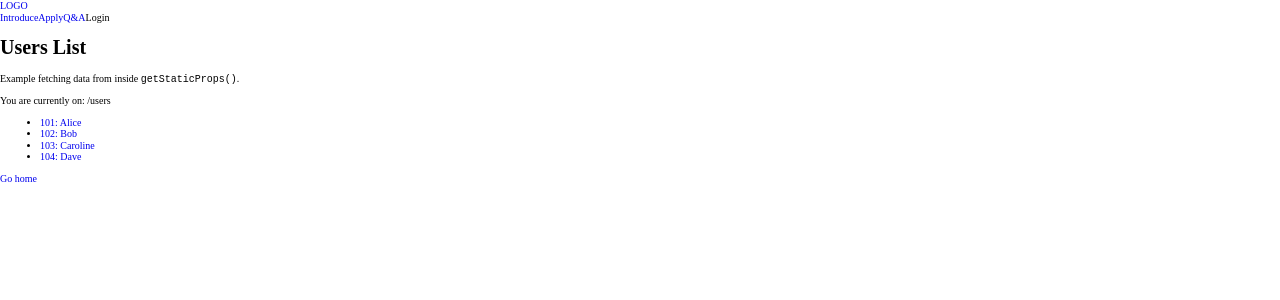
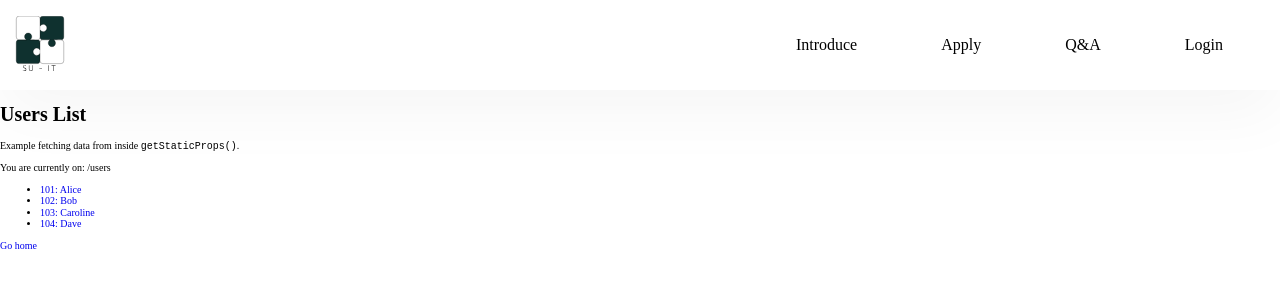
Before and after one commit to dhwldwld/SU-IT, a Next.js app: page /users in a window 1280 px wide. Shown: the top 300 px of the page. Built offline with nearby package versions, Linux system fonts and the light colour scheme.

Commit message:
add Navbar and mixin etc

```diff
--- a/package.json
+++ b/package.json
@@ -11,6 +11,7 @@
     "next": "latest",
     "react": "^17.0.2",
     "react-dom": "^17.0.2",
+    "react-icons": "^4.2.0",
     "styled-components": "^5.3.0",
     "styled-normalize": "^8.0.7"
   },
--- a/pages/about.tsx
+++ b/pages/about.tsx
@@ -1,5 +1,5 @@
 import Link from 'next/link'
-import Layout from '../src/components/Layout'
+import Layout from '../src/components/Layout/Layout'
 
 const AboutPage = () => (
   <Layout title="About | Next.js + TypeScript Example">
--- a/pages/index.tsx
+++ b/pages/index.tsx
@@ -1,8 +1,9 @@
 import Link from 'next/link'
-import Layout from '../src/components/Layout'
+import Layout from '../src/components/Layout/Layout'
 
 const IndexPage = () => (
   <Layout title="Home | Next.js + TypeScript Example">
+
   </Layout>
 )
 
--- a/pages/users/[id].tsx
+++ b/pages/users/[id].tsx
@@ -2,7 +2,7 @@ import { GetStaticProps, GetStaticPaths } from 'next'
 
 import { User } from '../../interfaces'
 import { sampleUserData } from '../../src/utils/sample-data'
-import Layout from '../../src/components/Layout'
+import Layout from '../../src/components/Layout/Layout'
 import ListDetail from '../../src/components/ListDetail'
 
 type Props = {
--- a/pages/users/index.tsx
+++ b/pages/users/index.tsx
@@ -3,7 +3,7 @@ import Link from 'next/link'
 
 import { User } from '../../interfaces'
 import { sampleUserData } from '../../src/utils/sample-data'
-import Layout from '../../src/components/Layout'
+import Layout from '../../src/components/Layout/Layout'
 import List from '../../src/components/List'
 
 type Props = {
--- a/src/components/Layout.tsx
+++ /dev/null
@@ -1,46 +0,0 @@
-import React, { useState, ReactNode } from 'react'
-import Link from 'next/link'
-import Head from 'next/head'
-
-type Props = {
-  children?: ReactNode
-  title?: string
-}
-
-const Layout = ({ children, title = 'This is the default title' }: Props) => {
-  const [CreateModal, setCreateModal] = useState<boolean>(false);
-  const openModal = () => {setCreateModal(!CreateModal)};
-  return (
-    <div>
-      <Head>
-        <title>{title}</title>
-        <meta charSet="utf-8" />
-        <meta name="viewport" content="initial-scale=1.0, width=device-width" />
-      </Head>
-      <header>
-        <nav>
-          <div>
-            <Link href="/">
-              <a>LOGO</a>
-            </Link>
-          </div>
-          <div>
-            <Link href="/#Introduce">
-              <a>Introduce</a>
-            </Link>
-            <Link href="/#Apply">
-              <a>Apply</a>
-            </Link>
-            <Link href="/#Q&A">
-              <a>Q&A</a>
-            </Link>
-            <a onClick={() => openModal()}>Login</a>
-          </div>
-          {/* | <a href="/api/users">Users API</a> */}
-        </nav>
-      </header>
-      {children}
-    </div>
-  )
-}
-export default Layout
--- /dev/null
+++ b/src/components/Layout/Layout.tsx
@@ -0,0 +1,24 @@
+import React, { useState, ReactNode } from 'react'
+import Head from 'next/head'
+
+import Navbar from '../Navbar/Navbar'
+
+type Props = {
+  children?: ReactNode
+  title?: string
+}
+
+const Layout = ({ children, title = 'This is the default title' }: Props) => {
+  return (
+    <div>
+      <Head>
+        <title>{title}</title>
+        <meta charSet="utf-8" />
+        <meta name="viewport" content="initial-scale=1.0, width=device-width" />
+      </Head>
+      <Navbar />
+      {children}
+    </div>
+  )
+}
+export default Layout
--- /dev/null
+++ b/src/components/Navbar/Navbar.tsx
@@ -0,0 +1,84 @@
+import React,{ useState,useEffect } from 'react'
+import Image from 'next/image'
+import Link from 'next/link'
+import styled,{ css } from 'styled-components'
+import { FaBars } from 'react-icons/fa'
+
+import * as mixin from '../../styles/mixin'
+
+const Container = styled.div`
+  position: sticky;
+  top: 0;
+  width: 100%;
+  z-index: 3;
+  box-shadow: 0px 24px 64px rgba(0, 0, 0, 0.04);
+  height: 9rem;
+  transition: .4s;
+  ${mixin.Tablet(css`
+        height: 7rem;
+  `)}
+`
+const Wrapper = styled.div`
+  display: flex;
+  justify-content: space-between;
+  align-items: center;
+  max-width: ${({theme}) => theme.deviceSizes.DesktopM};
+  height: 100%;
+  margin: 0 auto;
+  padding: 0 15px;
+`
+const NavLogo = styled.div``
+const NavImg = styled.div``
+const NavList = styled.div`
+  display: flex;
+  align-items: center;
+  height: 100%;
+`
+const NavItem = styled.a`
+  display: flex;
+  align-items: center;
+  height: 100%;
+  padding: 0 42px;
+  font-size: ${({theme}) => theme.fontSize.middleText};
+  &:hover {
+    border-bottom: 3px solid ${({theme}) => theme.colors.primary};
+  }
+  &:active {
+    border-bottom: 3px solid ${({theme}) => theme.colors.primary};
+  }
+`
+
+const Navbar = () => {
+    const [isMobile, setIsMobile] = useState<boolean>(false);
+    return (
+        <Container>
+        <Wrapper>
+          <NavLogo>
+            <Link href="/">
+              <a><Image src="/images/logo-suit.svg" alt="Logo_SU-IT" width={50} height={55} /></a>
+            </Link>
+          </NavLogo>
+          {isMobile ? (
+              <NavImg>
+                  <FaBars/>
+              </NavImg>
+          ):(
+                <NavList>
+                    <Link href="/#Introduce">
+                        <NavItem>Introduce</NavItem>
+                    </Link>
+                    <Link href="/#Apply">
+                        <NavItem>Apply</NavItem>
+                    </Link>
+                    <Link href="/#Q&A">
+                        <NavItem>Q&A</NavItem>
+                    </Link>
+                    <NavItem onClick={() => openModal()}>Login</NavItem>
+                </NavList>
+          )}
+        </Wrapper>
+      </Container>
+    )
+}
+
+export default Navbar
--- a/src/styles/global-styles.ts
+++ b/src/styles/global-styles.ts
@@ -14,5 +14,8 @@ export const GlobalStyle = createGlobalStyle`
     box-sizing: inherit;
   }
   * { font-family: 'Noto Sans KR', 'Sans-serif';}
-  a { cursor: pointer; text-decoration: none; }
+  a {
+    cursor: pointer;
+    text-decoration: none;
+  }
 `;
--- /dev/null
+++ b/src/styles/mixin.ts
@@ -0,0 +1,21 @@
+import {theme} from '../styles/theme';
+import { css, FlattenSimpleInterpolation } from 'styled-components';
+
+export const laptop = (content: FlattenSimpleInterpolation) =>
+    css`
+        @media only screen and (max-width: ${theme.deviceSizes.Laptop}) {
+            ${content}
+        }
+    `;
+export const mobile = (content: FlattenSimpleInterpolation) =>
+    css`
+        @media only screen and (max-width: ${theme.deviceSizes.MobileL}) {
+            ${content}
+        }
+    `;
+export const Tablet = (content: FlattenSimpleInterpolation) =>
+    css`
+        @media only screen and (max-width: ${theme.deviceSizes.Tablet}) {
+            ${content}
+        }
+    `;
--- a/src/styles/theme.ts
+++ b/src/styles/theme.ts
@@ -1,20 +1,23 @@
 import {DefaultTheme} from 'styled-components';
 
 export const theme: DefaultTheme = {
-    breakPoint: {
-      Mobile: 425,
-      TabletM: 768,
-      TabletL: 1024,
-      DesktopS: 1280,
-      DesktopM: 1366,
-      DesktopL: 1920,
+    deviceSizes: {
+      MobileS: "320px",
+      MobileM: "375px",
+      MobileL: "425px",
+      Tablet: "768px",
+      Laptop: "1024px",
+      DesktopS: "1280px",
+      DesktopM: "1366px",
+      DesktopL: "1920px",
     },
     fontSize: {
-      largeTitle: 64,
-      title: 36,
-      subTitle: 24,
-      description: 18,
-      smallText: 12,
+      largeTitle: "64px",
+      title: "36px",
+      subTitle: "24px",
+      description: "18px",
+      middleText: "16px",
+      smallText: "12px",
     },
     colors: {
       black: '#000000',
```
Also changed, not shown: src/styles/styled.d.ts (+27 -25 lines), 1 other file (tests, documents, lock files or other folders).
